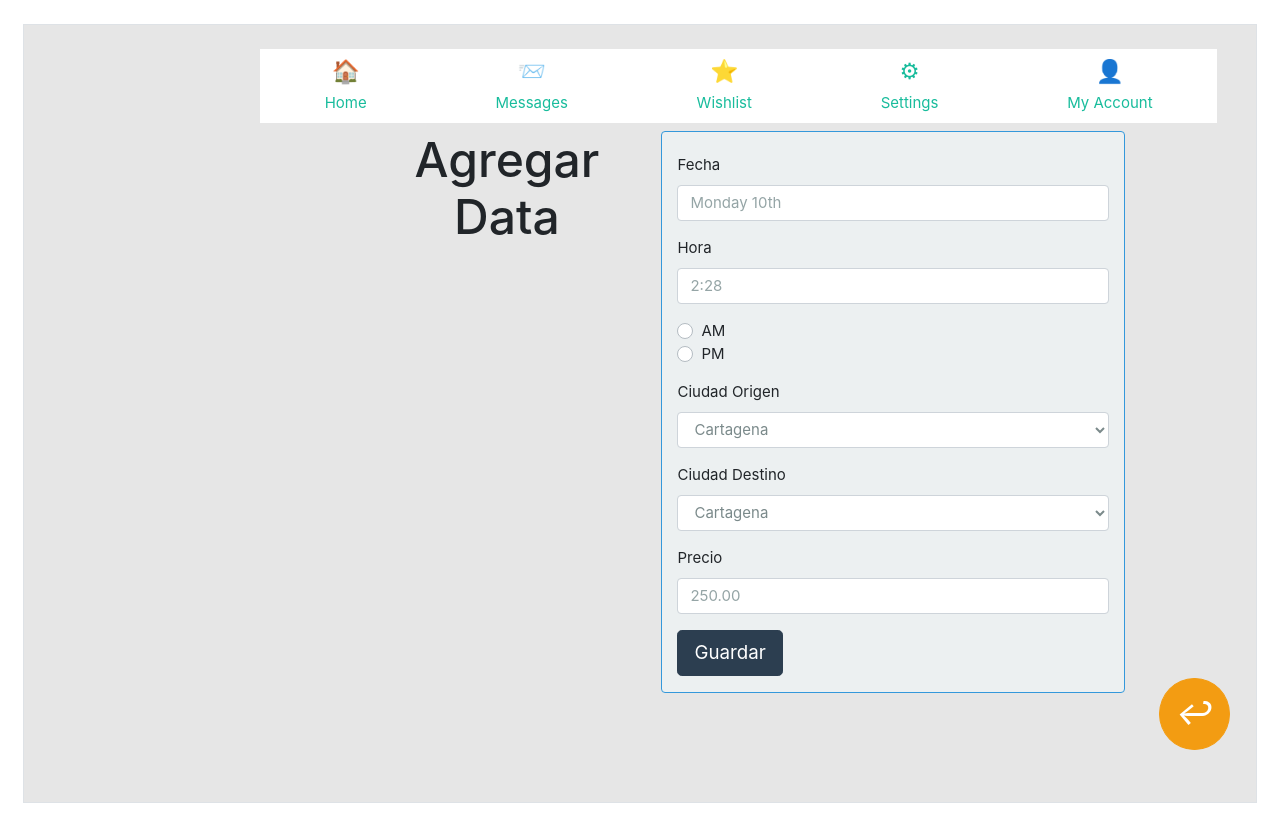
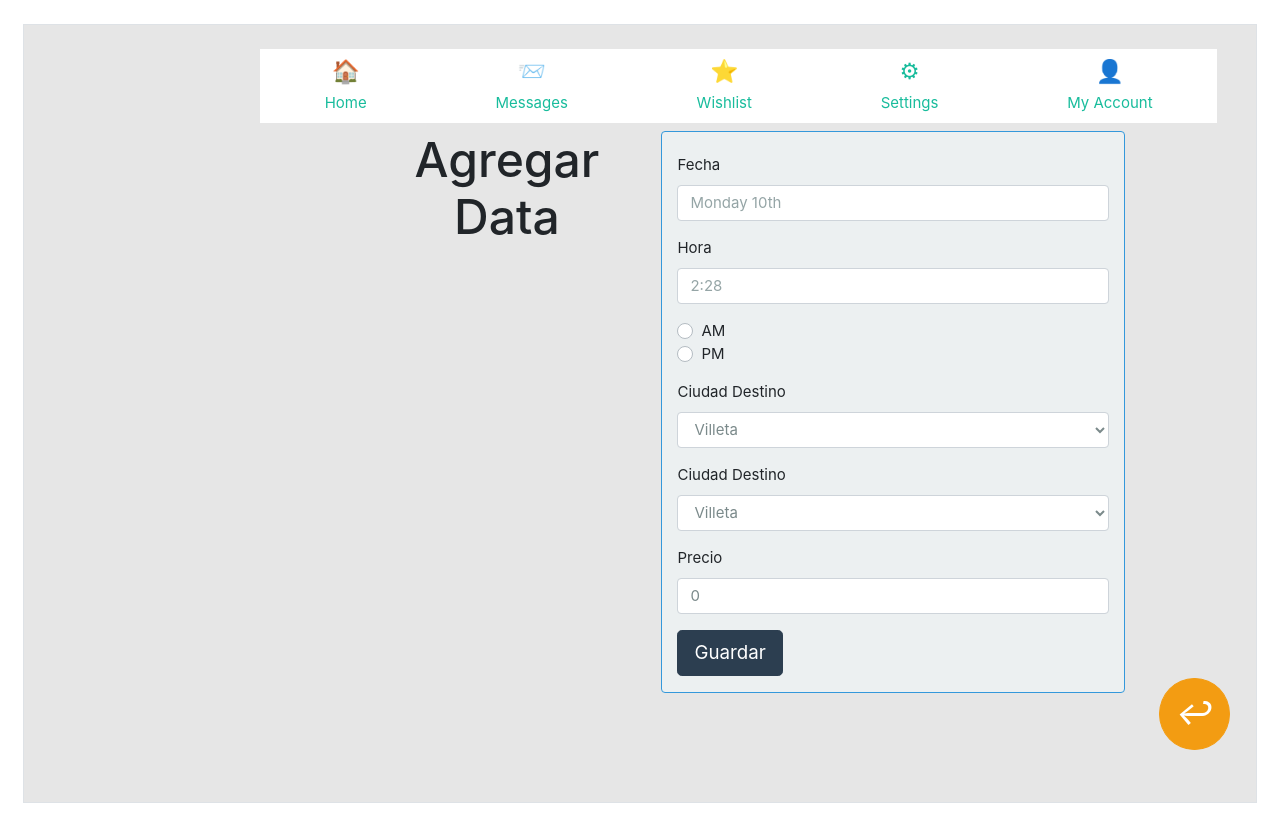
Before and after one commit to BrianBernal/mockup, a React (Create React App) app: page /home/addrow in a window 1280 px wide. Built offline with nearby package versions, Linux system fonts and the light colour scheme.

Commit message:
Agregue funcionalidad de editar y eliminar a prueba de errores. Desaparecí algunas advertencias de emojis

```diff
--- /dev/null
+++ b/src/API.js
@@ -0,0 +1,73 @@
+let data = [
+	{
+		id: 1,
+		fecha: 'Monday 10th',
+		hora: '2:28',
+		diaNoche: 'PM',
+		ciudadOrigen: 'Houston, TX, 33619',
+		ciudadDestino: 'Atlanta, GA, 30123',
+		precio: 250.00
+	},
+	{
+		id: 2,
+		fecha: 'friday 10th',
+		hora: '2:28',
+		diaNoche: 'PM',
+		ciudadOrigen: 'Villeta, VL, 23444',
+		ciudadDestino: 'Manizales, MZ, 211444',
+		precio: 140.00
+	},
+	{
+		id: 3,
+		fecha: 'Monday 10th',
+		hora: '2:28',
+		diaNoche: 'PM',
+		ciudadOrigen: 'Medellin, MD, 48488',
+		ciudadDestino: 'Bucaramanga, BC, 97766',
+		precio: 850.00
+	},
+	{
+		id: 4,
+		fecha: 'saturday 10th',
+		hora: '2:28',
+		diaNoche: 'PM',
+		ciudadOrigen: 'Paris, PR, 14422',
+		ciudadDestino: 'Barcelona, BC, 90120',
+		precio: 1000.00
+	},
+	{
+		id: 5,
+		fecha: 'thusday 10th',
+		hora: '2:28',
+		diaNoche: 'PM',
+		ciudadOrigen: 'London, LD, 53766',
+		ciudadDestino: 'Belfast, BF, 66555',
+		precio: 325.00
+	}
+];
+
+export function getData() {
+    return data;
+}
+
+export function getDataById(id) {
+    return data.find(element => element.id == id);
+}
+
+export function updateData(updating) {
+    const indexToUpdate = data.findIndex(element => element.id == updating.id);
+    data[indexToUpdate] = updating;
+}
+
+export function deleteData(id) {
+    const indexToDelete = data.findIndex(element => element.id == id);
+    data.splice(indexToDelete, 1);
+}
+
+export function addData(elemento) {
+    const ids = data.map(row => row.id);
+    data.push({
+        id: Math.max(...ids) + 1,
+        ...elemento
+    });
+}
--- a/src/App.js
+++ b/src/App.js
@@ -2,6 +2,7 @@ import React, { Component } from 'react';
 import { BrowserRouter as Router, Route, Redirect, Switch } from "react-router-dom";
 
 import './App.css';
+import { getData } from './API';
 
 import Header from './components/Header';
 import Sidebar from './components/Sidebar';
@@ -12,54 +13,7 @@ import Settings from './containers/Settings';
 import Account from './containers/Account';
 import NotFound404 from './containers/NotFound404';
 import AddRow from './containers/AddRow';
-
-let datos = [
-	{
-		id: 1,
-		fecha: 'Monday 10th',
-		hora: '2:28',
-		diaNoche: 'PM',
-		ciudadOrigen: 'Houston, TX, 33619',
-		ciudadDestino: 'Atlanta, GA, 30123',
-		precio: 250.00
-	},
-	{
-		id: 2,
-		fecha: 'friday 10th',
-		hora: '2:28',
-		diaNoche: 'PM',
-		ciudadOrigen: 'Villeta, VL, 23444',
-		ciudadDestino: 'Manizales, MZ, 211444',
-		precio: 140.00
-	},
-	{
-		id: 3,
-		fecha: 'Monday 10th',
-		hora: '2:28',
-		diaNoche: 'PM',
-		ciudadOrigen: 'Medellin, MD, 48488',
-		ciudadDestino: 'Bucaramanga, BC, 97766',
-		precio: 850.00
-	},
-	{
-		id: 4,
-		fecha: 'saturday 10th',
-		hora: '2:28',
-		diaNoche: 'PM',
-		ciudadOrigen: 'Paris, PR, 14422',
-		ciudadDestino: 'Barcelona, BC, 90120',
-		precio: 1000.00
-	},
-	{
-		id: 5,
-		fecha: 'thusday 10th',
-		hora: '2:28',
-		diaNoche: 'PM',
-		ciudadOrigen: 'London, LD, 53766',
-		ciudadDestino: 'Belfast, BF, 66555',
-		precio: 325.00
-	}
-];
+import DetailRow from './containers/DetailRow';
 
 
 class App extends Component {
@@ -67,11 +21,10 @@ class App extends Component {
 		super(props);
 		this.handlePathChange = this.handlePathChange.bind(this);
 		this.handleSwitchChange = this.handleSwitchChange.bind(this);
-		this.addData = this.addData.bind(this);
 		this.state = {
 			isHome: true,
 			porPrecio: false,
-			data: datos
+			data: getData()
 		};
 	}
 
@@ -89,13 +42,6 @@ class App extends Component {
 		this.setState({
 			porPrecio: !this.state.porPrecio
 		})
-	}
-
-	addData(nuevaFila) {
-		datos.push({
-			id: datos.length+1,
-			...nuevaFila
-		});
 	}
 
 	render() {
@@ -118,20 +64,20 @@ class App extends Component {
 											/>
 										)}>
 									</Route>
+									<Route exact path='/home/addrow'
+										render={() => (
+											<AddRow onHandlePathChange={this.handlePathChange} />
+										)}>
+									</Route>
+									<Route exact path='/home/:id'
+									render={() => (
+										<DetailRow onHandlePathChange={this.handlePathChange}></DetailRow>
+									)}>
+									</Route>
 									<Route path='/messages' component={Messages}></Route>
 									<Route path='/wishlist' component={Wishlist}></Route>
 									<Route path='/settings' component={Settings}></Route>
 									<Route path='/account' component={Account}></Route>
-									<Route exact path='/home/addrow'
-										render={() => (
-											<AddRow
-												porPrecio={this.state.porPrecio}
-												onAddData={this.addData}
-												onHandlePathChange={this.handlePathChange}>
-											</AddRow>
-										)}>
-									</Route>
-
 
 									<Redirect exact from='/' to='/home' />
 									<Route component={NotFound404}></Route>
--- a/src/components/DescripcionRuta.js
+++ b/src/components/DescripcionRuta.js
@@ -1,10 +1,11 @@
 import React from 'react';
+import { Link } from 'react-router-dom';
 
 import Emoji from './Emoji';
 import Chulito from './Chulito';
 
 const DescripcionRuta = props => {
-    const {fecha, hora, diaNoche, ciudadOrigen, ciudadDestino, precio} = props.fila;
+    const {id, fecha, hora, diaNoche, ciudadOrigen, ciudadDestino, precio} = props.fila;
     return (
         <div className="row mb-5">
             <Chulito></Chulito>
@@ -32,7 +33,7 @@ const DescripcionRuta = props => {
                         <p className="display-3 d-none d-lg-block d-xl-block"><Emoji label="furgon" symbol="🚚"></Emoji></p>
                         <p className="h2" id="precio">$ {precio} </p>
                         <button className="btn btn-danger">1</button>
-                        <button className="btn btn-light">🛠</button>
+                        <Link to={"/home/" + id} className="btn btn-light"><Emoji label="detalles" symbol="🛠"></Emoji></Link>
                     </div>
 
                 </div>
--- a/src/components/FormData.js
+++ b/src/components/FormData.js
@@ -1,5 +1,8 @@
 import React, { Component } from 'react';
 import { withRouter } from 'react-router-dom';
+
+import { addData, getDataById, updateData } from '../API';
+
 import ModalReact from './ModalReact';
 
 class FormData extends Component {
@@ -21,6 +24,15 @@ class FormData extends Component {
         this.state = this.initialState;
     }
 
+    componentDidMount() {
+        if (this.props.id) {
+            const initialState = getDataById(this.props.id)
+            this.setState({
+                ...initialState
+            });
+        }
+    }
+
     onChangeValue(e) {
         const { name, value } = e.target;
         this.setState({
@@ -30,15 +42,40 @@ class FormData extends Component {
 
     async enviarDatos(e) {
         e.preventDefault();
+
         await this.setState({
             precio: Number(this.state.precio),
             ciudadOrigen: e.target.ciudadOrigen.value,
             ciudadDestino: e.target.ciudadDestino.value
         });
-        await this.props.onAddData(this.state);
-        await this.setState({
-            showModal: true
-        });
+
+        const { fecha, hora, diaNoche, ciudadOrigen, ciudadDestino, precio } = this.state;
+
+        if (!this.props.id) { // Si no hay id entonces no esta modificando, esta guardando
+            addData({
+                fecha,
+                hora,
+                diaNoche,
+                ciudadOrigen,
+                ciudadDestino,
+                precio
+            });
+            await this.setState({
+                showModal: true
+            });
+        } else {
+            const id = this.props.id
+            updateData({
+                id,
+                fecha,
+                hora,
+                diaNoche,
+                ciudadOrigen,
+                ciudadDestino,
+                precio
+            });
+            this.props.history.push(('/home'));
+        }
     }
 
     async leftButton() {
@@ -56,57 +93,73 @@ class FormData extends Component {
         document.getElementById("formData").reset();
     }
 
+    selectedCity() {
+
+    }
+
     render() {
-        // const { fecha, hora, diaNoche, ciudadOrigen, ciudadDestino, precio } = this.state;
+        const { fecha, hora, diaNoche, ciudadOrigen, ciudadDestino, precio } = this.state;
         return (
             <form id="formData" onSubmit={this.enviarDatos} className="col-lg-6 border border-info rounded bg-light">
                 <br />
                 <div className="form-group">
                     <label htmlFor="fecha">Fecha</label>
-                    <input onChange={this.onChangeValue} type="text" className="form-control" id="fecha" name="fecha" placeholder="Monday 10th" required />
+                    <input value={fecha} onChange={this.onChangeValue} type="text" className="form-control" id="fecha" name="fecha" placeholder="Monday 10th" required />
                 </div>
 
                 <div className="form-group">
                     <label htmlFor="hora">Hora</label>
-                    <input onChange={this.onChangeValue} type="text" className="form-control" id="hora" name="hora" placeholder="2:28" required />
+                    <input value={hora} onChange={this.onChangeValue} type="text" className="form-control" id="hora" name="hora" placeholder="2:28" required />
                 </div>
 
                 <div className="form-group">
                     <div className="custom-control custom-radio">
-                        <input onChange={this.onChangeValue} value="am" type="radio" id="am" name="diaNoche" className="custom-control-input" required />
+                        <input checked={diaNoche=='AM'} onChange={this.onChangeValue} value="AM" type="radio" id="am" name="diaNoche" className="custom-control-input" required />
                         <label className="custom-control-label" htmlFor="am">AM</label>
                     </div>
                     <div className="custom-control custom-radio">
-                        <input onChange={this.onChangeValue} value="pm" type="radio" id="pm" name="diaNoche" className="custom-control-input" required />
+                        <input checked={diaNoche=='PM'} onChange={this.onChangeValue} value="PM" type="radio" id="pm" name="diaNoche" className="custom-control-input" required />
                         <label className="custom-control-label" htmlFor="pm">PM</label>
                     </div>
                 </div>
 
                 <div className="form-group">
-                    <label htmlFor="ciudadOrigen">Ciudad Origen</label>
-                    <select onChange={this.onChangeValue} className="form-control" id="ciudadOrigen" name="ciudadOrigen" required>
-                        <option>Cartagena</option>
-                        <option>Leticia</option>
-                        <option>Villavicencio</option>
-                        <option>Qibdó</option>
-                        <option>Chiquinquirá</option>
+                    <label htmlFor="ciudadOrigen">Ciudad Destino</label>
+                    <select value={ciudadOrigen} onChange={this.onChangeValue} className="form-control" id="ciudadOrigen" name="ciudadOrigen" required>
+                        <option value="Villeta, VL, 23444">Villeta</option>
+                        <option value="Medellin, MD, 48488">Medellin</option>
+                        <option value="Bucaramanga, BC, 97766">Bucaramanga</option>
+                        <option value="Paris, PR, 14422">Paris</option>
+                        <option value="Barcelona, BC, 90120">Barcelona</option>
+                        <option value="Houston, TX, 33619">Houston</option>
+                        <option value="Atlanta, GA, 30123">Atlanta</option>
+                        <option value="Manizales, MZ, 211444">Manizales</option>
+                        <option value="London, LD, 53766">London</option>
+                        <option value="Belfast, BF, 66555">Belfast</option>
+                        <option value="Chiquinquirá, CHQ, 72211">Chiquinquirá</option>
                     </select>
                 </div>
 
                 <div className="form-group">
                     <label htmlFor="ciudadDestino">Ciudad Destino</label>
-                    <select onChange={this.onChangeValue} className="form-control" id="ciudadDestino" name="ciudadDestino" required>
-                        <option>Cartagena</option>
-                        <option>Leticia</option>
-                        <option>Villavicencio</option>
-                        <option>Qibdó</option>
-                        <option>Chiquinquirá</option>
+                    <select value={ciudadDestino} onChange={this.onChangeValue} className="form-control" id="ciudadDestino" name="ciudadDestino" required>
+                        <option value="Villeta, VL, 23444">Villeta</option>
+                        <option value="Medellin, MD, 48488">Medellin</option>
+                        <option value="Bucaramanga, BC, 97766">Bucaramanga</option>
+                        <option value="Paris, PR, 14422">Paris</option>
+                        <option value="Barcelona, BC, 90120">Barcelona</option>
+                        <option value="Houston, TX, 33619">Houston</option>
+                        <option value="Atlanta, GA, 30123">Atlanta</option>
+                        <option value="Manizales, MZ, 211444">Manizales</option>
+                        <option value="London, LD, 53766">London</option>
+                        <option value="Belfast, BF, 66555">Belfast</option>
+                        <option value="Chiquinquirá, CHQ, 72211">Chiquinquirá</option>
                     </select>
                 </div>
 
                 <div className="form-group">
                     <label htmlFor="precio">Precio</label>
-                    <input onChange={this.onChangeValue} type="number" className="form-control" id="precio" name="precio" placeholder="250.00" required />
+                    <input value={precio} onChange={this.onChangeValue} type="number" className="form-control" id="precio" name="precio" placeholder="250.00" required />
                 </div>
 
                 <div className="form-group">
--- a/src/components/ModalReact.js
+++ b/src/components/ModalReact.js
@@ -53,8 +53,6 @@ class ModalReact extends React.Component {
 			<div>
 				<Modal
 					isOpen={this.props.showModal}
-					// onAfterOpen={this.afterOpenModal} // *************************
-					// onRequestClose={this.closeModal} // *************************
 					style={customStyles}
 					contentLabel="Example Modal"
 				>
--- a/src/containers/Account.js
+++ b/src/containers/Account.js
@@ -9,7 +9,7 @@ const Account = () => {
                 <div className="card-body">
                     <h4 className="card-title">Brian Bernal Hernandez</h4>
                     <h5 className="card-title">Tel: +57 316 627 3724</h5>
-                    <img className="my-2 card-img-top" src={foto}/>
+                    <img className="my-2 card-img-top" src={foto} alt="..."/>
 
                     <p className="card-text">
                         Ingeniero de Sistemas. Diestro en manejo de tecnologías relacionadas al Desarrollo web especialmente aquellas inmersas en el lenguaje JavaScript (React, Express). Gran desempeño en Desarrollo Frontend, es decir, HTML5, css3, css-grid, flexbox, Bootstrap 4, Sass y el Framework (librería) React. Manejo intermedio de bases de datos PostgreSQL y MySQL.
--- a/src/containers/AddRow.js
+++ b/src/containers/AddRow.js
@@ -12,7 +12,7 @@ class AddRow extends Component {
         return (
             <div className="container d-lg-flex justify-content-lg-center">
                 <h1 className="text-center col-lg-4">Agregar Data</h1>
-                <FormData onAddData={this.props.onAddData} />
+                <FormData />
 
                 <Link className='btn btn-warning btn-lg rounded-circle p-3 botonFlotante font-italic' to="/home">
                     <Emoji symbol="↩" label="Atras" size="md"></Emoji>
--- /dev/null
+++ b/src/containers/DetailRow.js
@@ -0,0 +1,58 @@
+import React, { Component } from 'react';
+import { Link, withRouter } from 'react-router-dom';
+
+import { getDataById, deleteData } from '../API';
+
+import Emoji from '../components/Emoji';
+import DescripcionRuta from '../components/DescripcionRuta';
+import FormData from '../components/FormData';
+
+class DetailRow extends Component {
+    constructor(props) {
+        super(props);
+        this.props.onHandlePathChange();
+        this.deleteElement = this.deleteElement.bind(this);
+        this.updateElement = this.updateElement.bind(this);
+        this.state = {
+            modificando: false
+        }
+    }
+
+    deleteElement() {
+        deleteData(this.props.match.params.id);
+        this.props.history.push('/home');
+    }
+
+    updateElement() {
+        this.setState({
+            modificando: !this.state.modificando
+        })
+    }
+
+    render() {
+        const fila = getDataById(this.props.match.params.id);
+        return (
+            <div className="container">
+                <h1 className="text-center">Elemento {fila.id}</h1>
+
+                <DescripcionRuta fila={fila}></DescripcionRuta>
+                <div className="row d-flex justify-content-center">
+                    <button onClick={this.deleteElement} type="button" className="btn btn-danger m-4">Eliminar</button>
+                    <button onClick={this.updateElement} type="button" className="btn btn-warning m-4">Modificar</button>
+                </div>
+                {
+                    this.state.modificando ?
+                    <div className="row d-flex justify-content-end">
+                        <FormData id={this.props.match.params.id}></FormData>
+                    </div> :
+                    null
+                }
+                <Link className='btn btn-warning btn-lg rounded-circle p-3 botonFlotante font-italic' to="/home">
+                    <Emoji symbol="↩" label="Atras" size="md"></Emoji>
+                </Link>
+            </div>
+        )
+    }
+}
+
+export default withRouter(DetailRow);
```
Also changed, not shown: src/containers/Messages.js (+9 -8 lines).
